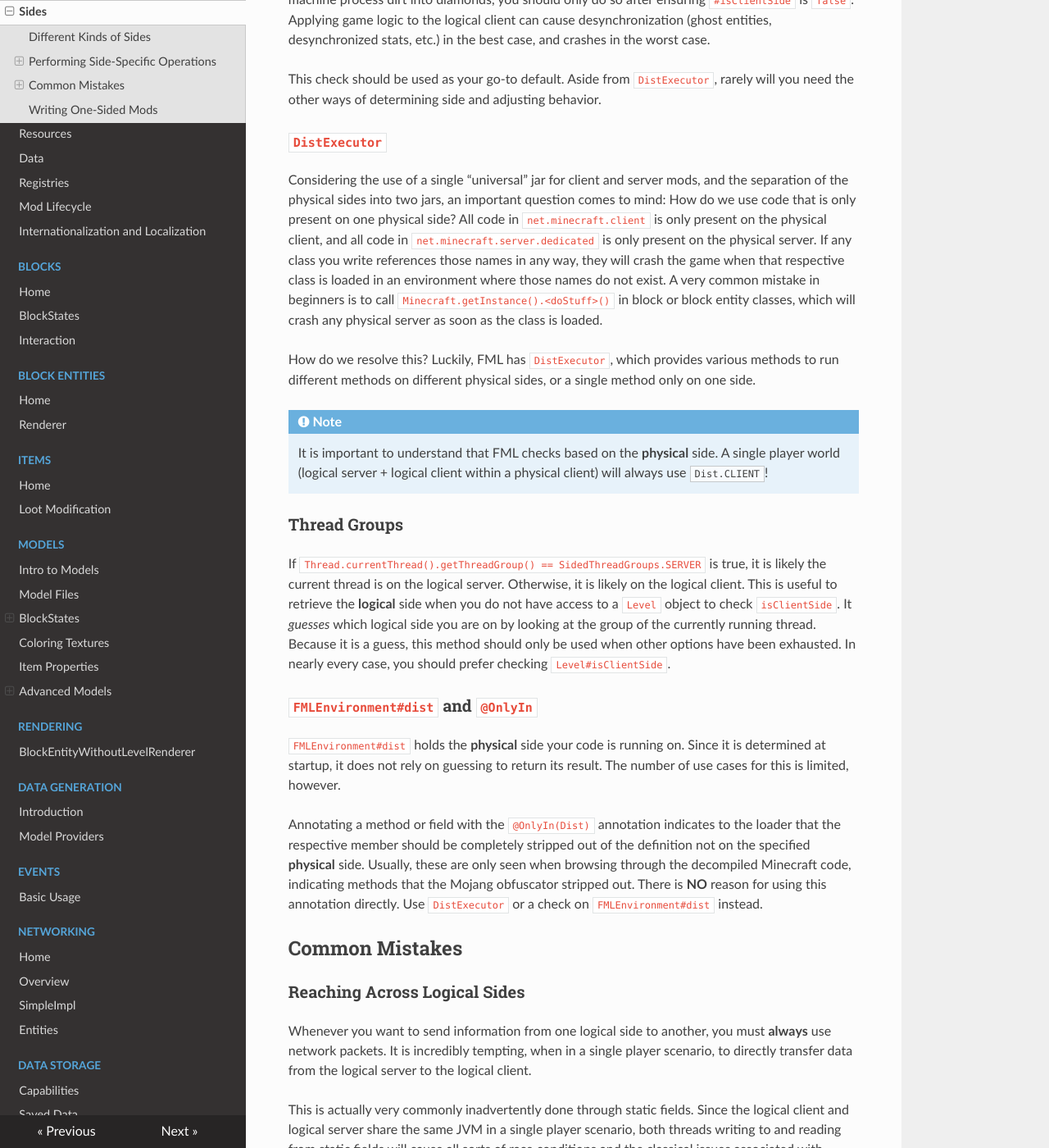
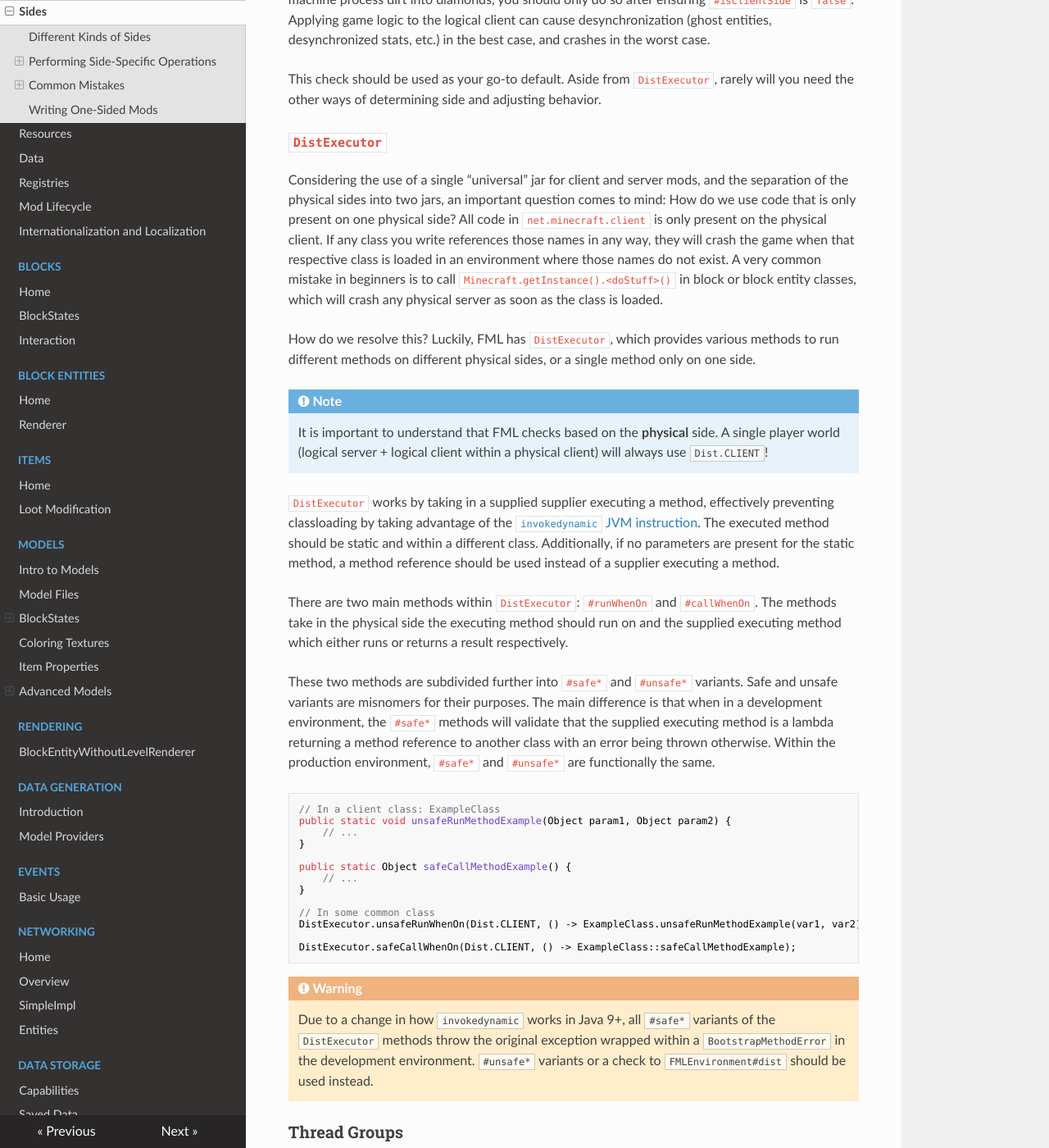
Before and after one commit to MinecraftForge/Documentation, an MkDocs documentation site: the page built from docs/concepts/sides.md, in a window 1280 px wide and 1400 px high, scrolled down 1280 px. Shown: the whole window at 82% size. Built offline with MkDocs 1.6.1, drawn with Linux system fonts in a browser that asks for light colours; nearby versions of some CDN libraries.

Commit message:
[1.18] Improve DistExecutor explanation (#406)

````diff
--- a/docs/concepts/sides.md
+++ b/docs/concepts/sides.md
@@ -30,13 +30,40 @@ This check should be used as your go-to default. Aside from `DistExecutor`, rare
 
 ### `DistExecutor`
 
-Considering the use of a single "universal" jar for client and server mods, and the separation of the physical sides into two jars, an important question comes to mind: How do we use code that is only present on one physical side? All code in `net.minecraft.client` is only present on the physical client, and all code in `net.minecraft.server.dedicated` is only present on the physical server. If any class you write references those names in any way, they will crash the game when that respective class is loaded in an environment where those names do not exist. A very common mistake in beginners is to call `Minecraft.getInstance().<doStuff>()` in block or block entity classes, which will crash any physical server as soon as the class is loaded.
+Considering the use of a single "universal" jar for client and server mods, and the separation of the physical sides into two jars, an important question comes to mind: How do we use code that is only present on one physical side? All code in `net.minecraft.client` is only present on the physical client. If any class you write references those names in any way, they will crash the game when that respective class is loaded in an environment where those names do not exist. A very common mistake in beginners is to call `Minecraft.getInstance().<doStuff>()` in block or block entity classes, which will crash any physical server as soon as the class is loaded.
 
 How do we resolve this? Luckily, FML has `DistExecutor`, which provides various methods to run different methods on different physical sides, or a single method only on one side.
 
 !!! note
 
     It is important to understand that FML checks based on the **physical** side. A single player world (logical server + logical client within a physical client) will always use `Dist.CLIENT`!
+
+`DistExecutor` works by taking in a supplied supplier executing a method, effectively preventing classloading by taking advantage of the [`invokedynamic` JVM instruction][invokedynamic]. The executed method should be static and within a different class. Additionally, if no parameters are present for the static method, a method reference should be used instead of a supplier executing a method.
+
+There are two main methods within `DistExecutor`: `#runWhenOn` and `#callWhenOn`. The methods take in the physical side the executing method should run on and the supplied executing method which either runs or returns a result respectively.
+
+These two methods are subdivided further into `#safe*` and `#unsafe*` variants. Safe and unsafe variants are misnomers for their purposes. The main difference is that when in a development environment, the `#safe*` methods will validate that the supplied executing method is a lambda returning a method reference to another class with an error being thrown otherwise. Within the production environment, `#safe*` and `#unsafe*` are functionally the same.
+
+```java
+// In a client class: ExampleClass
+public static void unsafeRunMethodExample(Object param1, Object param2) {
+    // ...
+}
+
+public static Object safeCallMethodExample() {
+    // ...
+}
+
+// In some common class
+DistExecutor.unsafeRunWhenOn(Dist.CLIENT, () -> ExampleClass.unsafeRunMethodExample(var1, var2));
+
+DistExecutor.safeCallWhenOn(Dist.CLIENT, () -> ExampleClass::safeCallMethodExample);
+
+```
+
+!!! warning
+
+    Due to a change in how `invokedynamic` works in Java 9+, all `#safe*` variants of the `DistExecutor` methods throw the original exception wrapped within a `BootstrapMethodError` in the development environment. `#unsafe*` variants or a check to [`FMLEnvironment#dist`][dist] should be used instead.
 
 ### Thread Groups
 
@@ -71,3 +98,6 @@ Additionally, if your mod is one-sided, it typically does not forbid the user fr
 ModLoadingContext.get().registerExtensionPoint(IExtensionPoint.DisplayTest.class, () -> new IExtensionPoint.DisplayTest(() -> NetworkConstants.IGNORESERVERONLY, (a, b) -> true));
 ```
 This tells the client that it should ignore the server version being absent, and the server that it should not tell the client this mod should be present. So this snippet works both for client- and server-only-sided mods.
+
+[invokedynamic]: https://docs.oracle.com/javase/specs/jvms/se17/html/jvms-6.html#jvms-6.5.invokedynamic
+[dist]: #fmlenvironmentdist-and-onlyin
````
